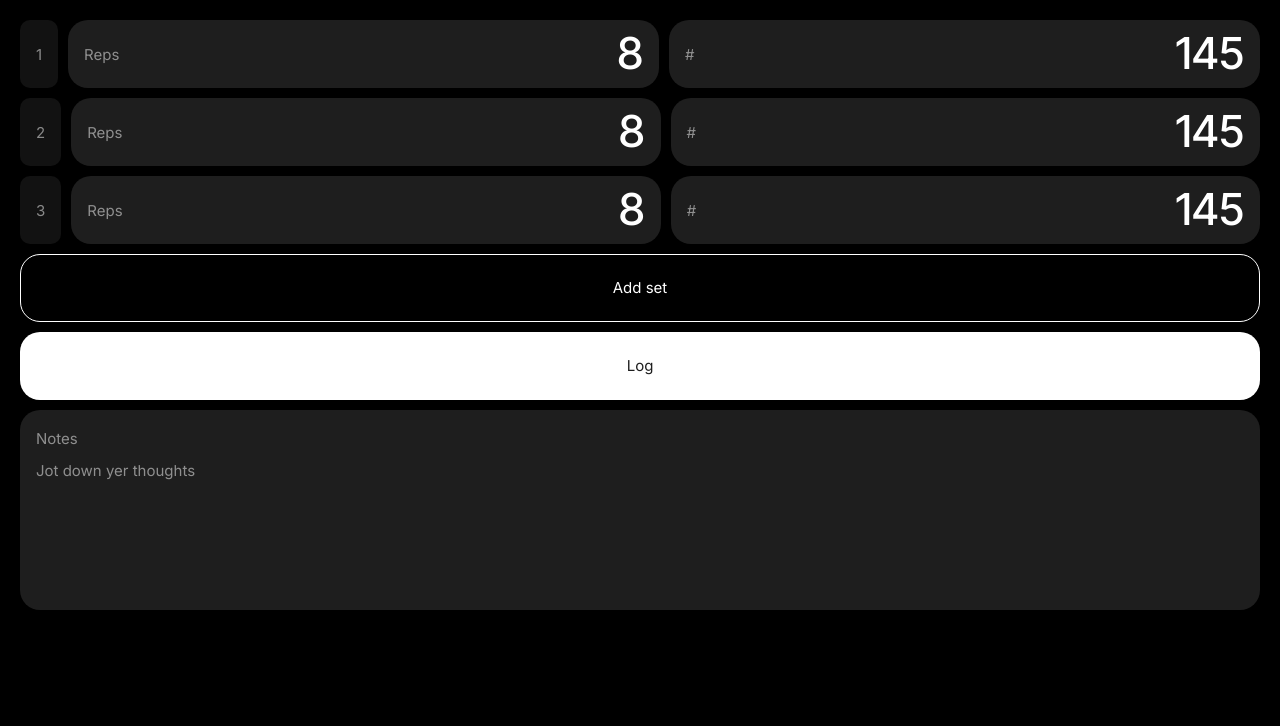
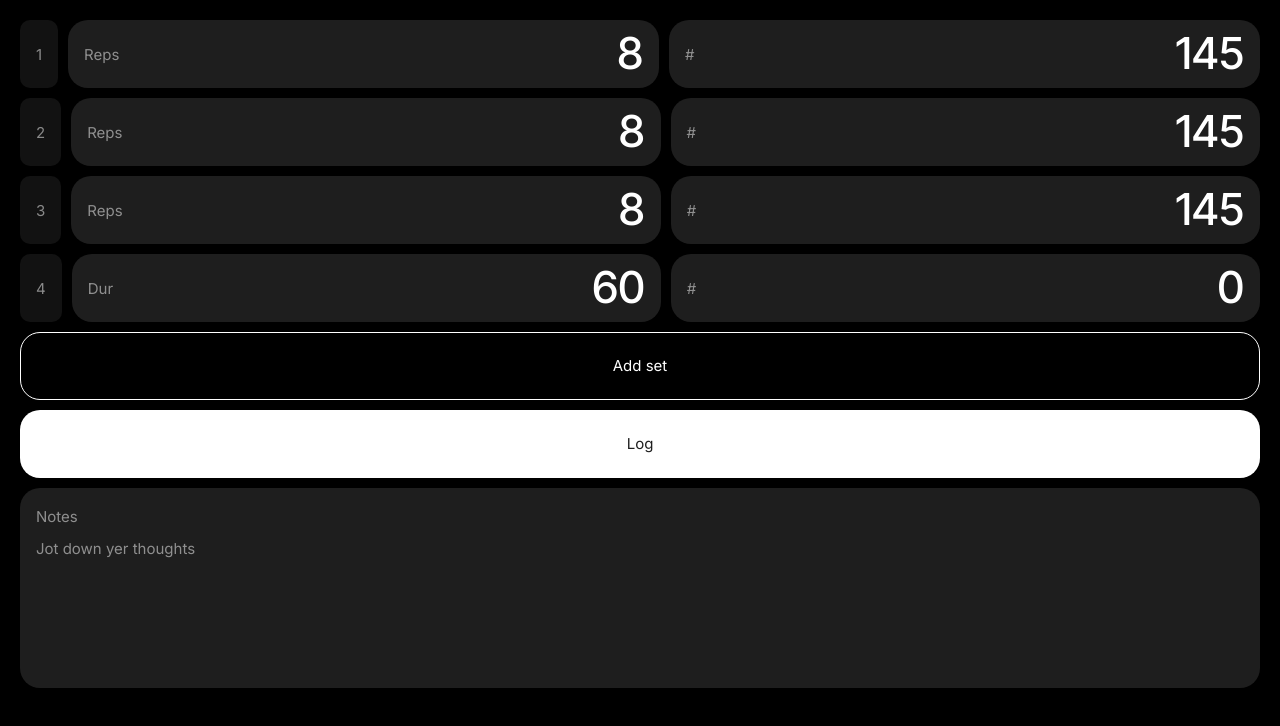
Before and after one commit to jonaschafer/protocol, a Next.js app: page / in a window 1280 px wide. Shown: the top 726 px of the page. Built offline with nearby package versions, Linux system fonts and the light colour scheme.

Commit message:
Add duration support to SetRow: show 'Dur' label for timed exercises

```diff
--- a/app/components/SetRow.tsx
+++ b/app/components/SetRow.tsx
@@ -10,6 +10,7 @@ interface SetRowProps {
   onWeightChange?: (value: string) => void;
   onDelete?: () => void;
   opacity?: number;
+  isTimed?: boolean;
 }
 
 export function SetRow({
@@ -19,7 +20,8 @@ export function SetRow({
   onRepsChange,
   onWeightChange,
   onDelete,
-  opacity = 1
+  opacity = 1,
+  isTimed = false
 }: SetRowProps) {
   const [localReps, setLocalReps] = useState(reps);
   const [localWeight, setLocalWeight] = useState(weight);
@@ -59,11 +61,11 @@ export function SetRow({
     // Check screen size
     const handleResize = () => {
       setIsWideScreen(window.innerWidth >= 768);
-      setIsNarrowScreen(window.innerWidth < 480);
+      setIsNarrowScreen(window.innerWidth <= 388);
     };
 
     setIsWideScreen(window.innerWidth >= 768);
-    setIsNarrowScreen(window.innerWidth < 480);
+    setIsNarrowScreen(window.innerWidth <= 388);
 
     window.addEventListener('resize', handleResize);
 
@@ -514,7 +516,7 @@ export function SetRow({
           }}
           data-node-id="226:6017"
         >
-          Reps
+          {isTimed ? 'Dur' : 'Reps'}
         </p>
         <input
           type="tel"
--- a/app/page.tsx
+++ b/app/page.tsx
@@ -6,9 +6,10 @@ import { Notes } from './components/Notes'
 
 export default function Home() {
   const [sets, setSets] = useState([
-    { id: 1, setNumber: 1, reps: '8', weight: '145' },
-    { id: 2, setNumber: 2, reps: '8', weight: '145' },
-    { id: 3, setNumber: 3, reps: '8', weight: '145' }
+    { id: 1, setNumber: 1, reps: '8', weight: '145', isTimed: false },
+    { id: 2, setNumber: 2, reps: '8', weight: '145', isTimed: false },
+    { id: 3, setNumber: 3, reps: '8', weight: '145', isTimed: false },
+    { id: 4, setNumber: 4, reps: '60', weight: '0', isTimed: true }
   ]);
   const [isLogged, setIsLogged] = useState(false);
 
@@ -29,7 +30,8 @@ export default function Home() {
       id: Date.now(),
       setNumber: sets.length + 1,
       reps: lastSet ? lastSet.reps : '8',
-      weight: lastSet ? lastSet.weight : '145'
+      weight: lastSet ? lastSet.weight : '145',
+      isTimed: lastSet ? lastSet.isTimed : false
     };
     setSets([...sets, newSet]);
   };
@@ -63,6 +65,7 @@ export default function Home() {
             onRepsChange={(value) => handleRepsChange(set.id, value)}
             onWeightChange={(value) => handleWeightChange(set.id, value)}
             opacity={isLogged ? 0.6 : 1}
+            isTimed={set.isTimed}
           />
         ))}
 
```
